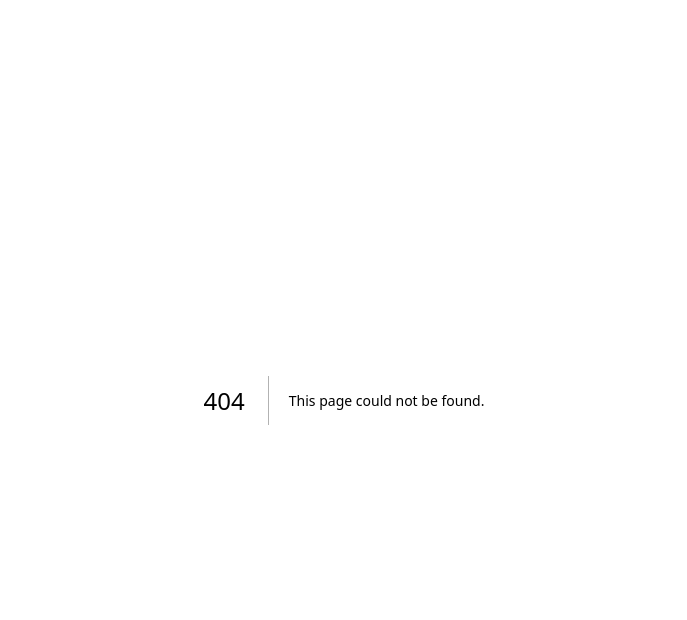
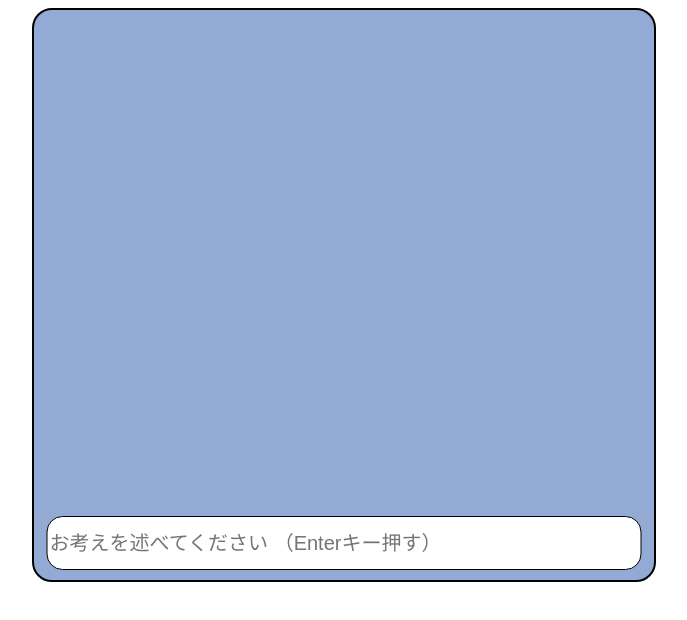
Before and after one commit to eREDROCK/debateAI, a Next.js app in the folder frontend/web-front/: page /test/io in a window 1280 px wide. Before the commit this address had no page. Shown: the top 620 px of the page, without its empty margins (296-983 px from the left). Built offline with nearby package versions, Linux system fonts and the light colour scheme.

Commit message:
[add]チャット画面のデモ作成

```diff
--- /dev/null
+++ b/frontend/web-front/src/components/Chat-Screen/ChatScreen.tsx
@@ -0,0 +1,95 @@
+import React, { useEffect, useState } from 'react'
+import styled from "styled-components";
+import SendText from "./SendText";
+import UserName from '../Username-box/UserNameBox';
+
+const BodyDiv = styled.div`
+    position: relative;
+    display: flex;
+    align-items: flex-end;
+    text-align: center;
+    margin-left: auto;
+    margin-right: auto;
+    width: 600px;
+    height: 550px;
+    padding: 15px 0px 15px 0px;
+    border: solid 2px black;
+    border-radius: 20px;
+    padding: 10px;            /* 内側に余白を設定 */
+    background-color: #93aad4;  /* 背景色を設定 */
+
+
+    .txts {
+        margin: 85px 0;
+        flex-direction: row-reverse;
+        flex-direction: column;
+        color: black;
+        overflow-wrap: break-word;
+        float: left;
+    }
+
+
+    .txts p {
+        display: inline-block;
+        position: relative;
+        margin: 10px 0 0 5px;
+        padding: 8px;
+        max-width: 180px;
+        border-radius: 12px;
+        background: #edf1ee;
+        font-size: 26px;
+
+    }
+
+    .txts p:after {
+        content: "";
+        display: inline-block;
+        position: absolute;
+        top: 3px;
+        left: -19px;
+        border: 8px solid transparent;
+        border-right: 18px solid #edf1ee;
+        -webkit-transform: rotate(35deg);
+        transform: rotate(35deg);
+
+    }
+
+
+
+`
+
+function ChatScreen() {
+    const [texts, setTexts] = useState([]);
+    const [names, setNames] = useState([]);
+    useEffect(() => {
+        setTexts([]);
+        setNames([]);
+    },[]);
+
+    const onTextSubmit = (newText) => {
+        setTexts((prevTexts) => [...prevTexts, newText]);
+    }
+
+
+
+  return (
+
+    <div>
+    <BodyDiv>
+        <div>
+            <span className='txts'>
+                {texts.map((text, index) => (
+                    <div className='ScrollScreen'>
+                        <p key={index}>{text}</p>
+                    </div>
+                ))}
+            </span>
+            <SendText onTextSubmit={onTextSubmit}/>
+        </div>
+    </BodyDiv>
+    </div>
+  )
+
+}
+
+export default ChatScreen
--- /dev/null
+++ b/frontend/web-front/src/components/Chat-Screen/SendText.tsx
@@ -0,0 +1,43 @@
+import React, {useState} from 'react'
+import styled from "styled-components";
+
+
+const SendDiv = styled.div`
+    .InputText {
+        width: 95%;
+        height: 50px;
+        position: absolute;  /* 位置を絶対位置に設定 */
+        bottom: 10px;         /* 下側の余白を設定 */
+        left: 50%;            /* 水平方向の中央に配置 */
+        transform: translateX(-50%); /* 中央寄せ */
+        border-radius: 16px;
+        border: solid 0.5px black;
+        font-size: 20px;
+    }
+`
+
+function SendText({ onTextSubmit }) {
+    const [text, setText] = useState("");
+
+    const handleSubmit =(e) => {
+        e.preventDefault();             //再ロードされなくなる
+        onTextSubmit(text);
+        setText('');
+    }
+
+  return (
+    <SendDiv>
+        <form onSubmit={handleSubmit}>
+            <input
+                className='InputText'
+                type="text"
+                placeholder="お考えを述べてください （Enterキー押す）"
+                onChange={(e) => setText(e.target.value)}
+                value={text}                             //inputの中身
+            />
+        </form>
+    </SendDiv>
+  )
+}
+
+export default SendText
--- /dev/null
+++ b/frontend/web-front/src/pages/test/io.tsx
@@ -0,0 +1,13 @@
+import React from "react";
+import ChatScreen from "../../components/Chat-Screen/ChatScreen";
+
+
+const App = () => {
+    return (
+      <div>
+      <ChatScreen />
+      </div>
+    );
+  };
+
+  export default App;
```
Also changed, not shown: frontend/web-front/src/components/Username-box/UserNameBox.tsx (+10 -8 lines), 1 other file (tests, documents, lock files or other folders).
